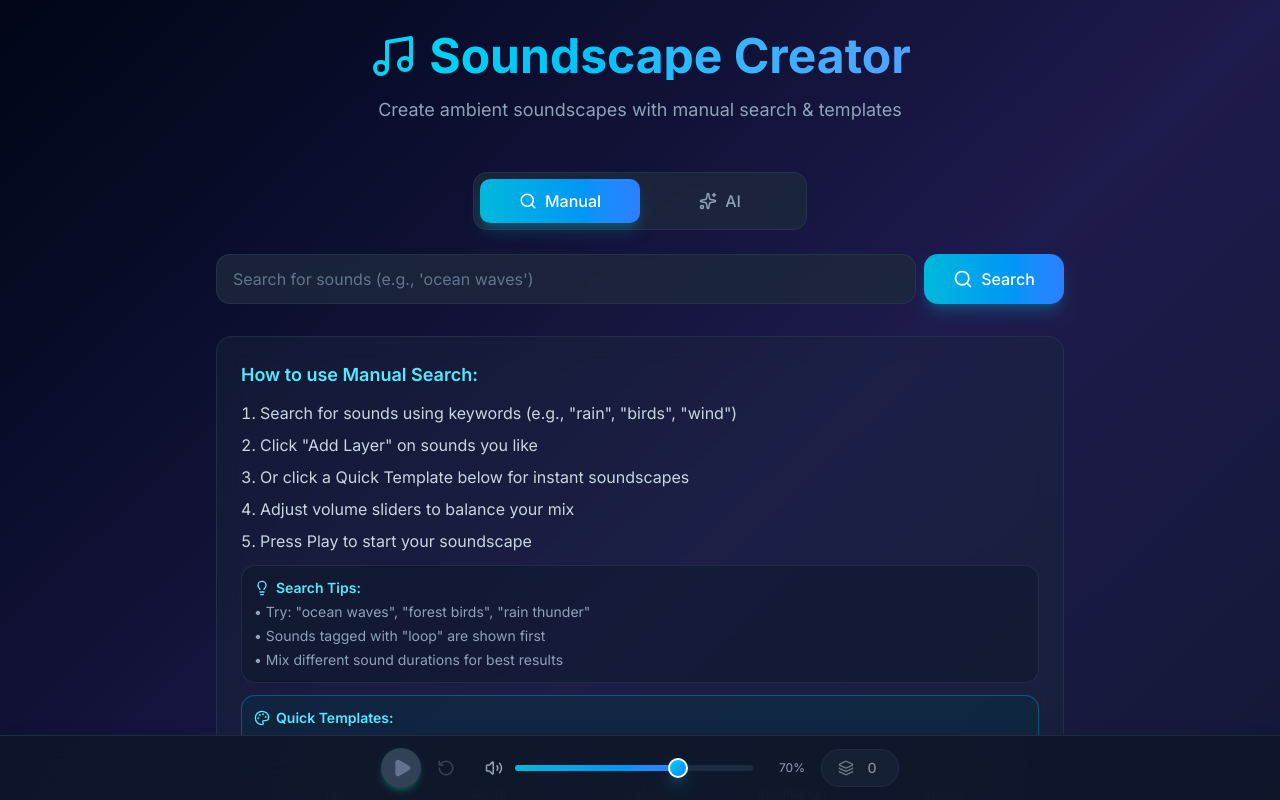
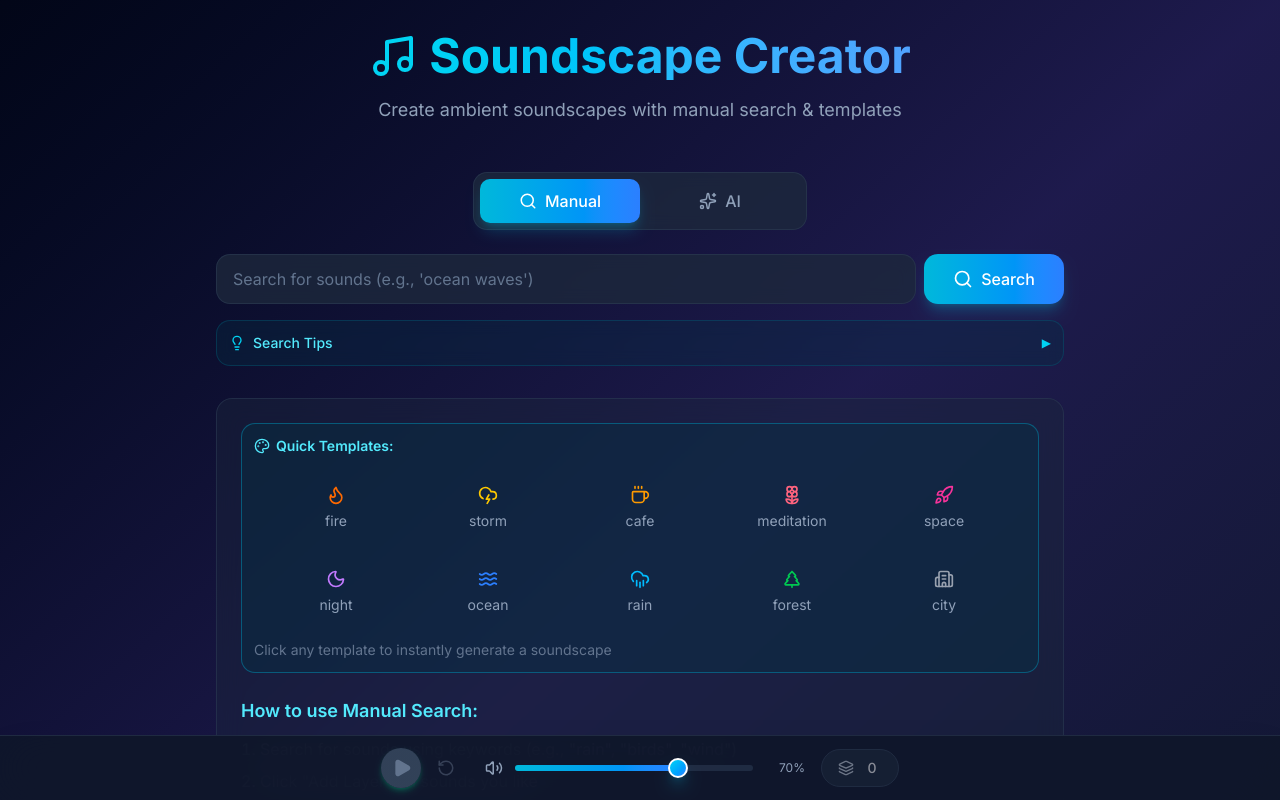
Before and after one commit to Benckert/ambianceAi, a Next.js app in the folder soundscape-app/: page / in a window 1280 px wide. Both pictures are taken after a click on the button "Manual". Shown: the top 800 px of the page. Built offline with nearby package versions, Linux system fonts and the light colour scheme.

Commit message:
updates search tips and template buttons

```diff
--- a/soundscape-app/src/app/page.tsx
+++ b/soundscape-app/src/app/page.tsx
@@ -32,11 +32,14 @@ import {
   Flower2,
   Flame,
   CloudLightning,
+  Loader2,
 } from "lucide-react"
 
 export default function Home() {
   const [useAI, setUseAI] = useState(true)
   const [showLayersPopup, setShowLayersPopup] = useState(false)
+  const [showSearchTips, setShowSearchTips] = useState(false)
+  const [generatingTemplate, setGeneratingTemplate] = useState<string | null>(null)
   const isPlaying = useSoundscapeStore((state) => state.isPlaying)
   const togglePlayback = useSoundscapeStore((state) => state.togglePlayback)
   const reset = useSoundscapeStore((state) => state.reset)
@@ -52,6 +55,7 @@ export default function Home() {
 
   // Handle template click - Now generates soundscape directly
   const handleTemplateClick = async (template: string) => {
+    setGeneratingTemplate(template)
     try {
       // Call the simple soundscape generation API
       const response = await fetch("/api/generate-soundscape-simple", {
@@ -104,6 +108,8 @@ export default function Home() {
       }
     } catch (error) {
       console.error("Template generation error:", error)
+    } finally {
+      setGeneratingTemplate(null)
     }
   }
 
@@ -217,12 +223,137 @@ export default function Home() {
         </div>
 
         {/* Input Component */}
-        <div className="mb-8">
+        <div className={useAI ? "mb-8" : ""}>
           {useAI ? <AIPromptInput /> : <PromptInput />}
         </div>
 
+        {/* Search Tips - Only shown in Manual mode */}
+        {currentMode === "manual" && (
+          <div className="mb-8 mt-4">
+            <button
+              type="button"
+              onClick={() => setShowSearchTips(!showSearchTips)}
+              className="w-full p-3 bg-cyan-950/30 border border-cyan-800/40 rounded-xl backdrop-blur-sm hover:bg-cyan-950/40 transition-colors cursor-pointer"
+            >
+              <div className="flex items-center justify-between gap-2">
+                <div className="flex items-center gap-2">
+                  <Lightbulb
+                    size={14}
+                    className="text-cyan-400 sm:w-4 sm:h-4 flex-shrink-0"
+                  />
+                  <span className="text-xs sm:text-sm text-cyan-300 font-medium">
+                    Search Tips
+                  </span>
+                </div>
+                <span className="text-cyan-400 text-xs">
+                  {showSearchTips ? "▼" : "▶"}
+                </span>
+              </div>
+            </button>
+            {showSearchTips && (
+              <div className="mt-2 p-3 bg-cyan-950/20 border border-cyan-800/30 rounded-xl backdrop-blur-sm">
+                <ul className="text-xs sm:text-sm text-cyan-400/70 space-y-0.5 list-disc list-inside">
+                  <li>Try: "ocean waves", "forest birds", "rain thunder"</li>
+                  <li>Sounds tagged with "loop" are shown first</li>
+                  <li>Mix different sound durations for best results</li>
+                </ul>
+              </div>
+            )}
+          </div>
+        )}
+
         {/* Instructions */}
         <div className="bg-slate-800/40 backdrop-blur-md border border-slate-700/50 rounded-2xl p-4 sm:p-6">
+          {currentMode === "manual" && (
+            <>
+              {/* Quick Template Buttons - Above instructions */}
+              <div className="mb-6 p-3 bg-cyan-950/40 rounded-xl border border-cyan-600/50">
+                <p className="text-xs sm:text-sm font-semibold text-cyan-300 mb-1 flex items-center gap-1.5">
+                  <Palette
+                    size={14}
+                    className="sm:w-4 sm:h-4"
+                  />{" "}
+                  Quick Templates:
+                </p>
+                <div className="grid grid-cols-2 sm:grid-cols-3 md:grid-cols-5 gap-x-3 gap-y-3 text-xs sm:text-sm text-slate-400 p-3">
+                  <TemplateIconButton
+                    icon={Flame}
+                    iconColor="text-orange-500"
+                    label="fire"
+                    onClick={() => handleTemplateClick("fire")}
+                    isLoading={generatingTemplate === "fire"}
+                  />
+                  <TemplateIconButton
+                    icon={CloudLightning}
+                    iconColor="text-yellow-400"
+                    label="storm"
+                    onClick={() => handleTemplateClick("storm")}
+                    isLoading={generatingTemplate === "storm"}
+                  />
+                  <TemplateIconButton
+                    icon={Coffee}
+                    iconColor="text-amber-500"
+                    label="cafe"
+                    onClick={() => handleTemplateClick("cafe")}
+                    isLoading={generatingTemplate === "cafe"}
+                  />
+                  <TemplateIconButton
+                    icon={Flower2}
+                    iconColor="text-rose-400"
+                    label="meditation"
+                    onClick={() => handleTemplateClick("meditation")}
+                    isLoading={generatingTemplate === "meditation"}
+                  />
+                  <TemplateIconButton
+                    icon={Rocket}
+                    iconColor="text-pink-500"
+                    label="space"
+                    onClick={() => handleTemplateClick("space")}
+                    isLoading={generatingTemplate === "space"}
+                  />
+                  <TemplateIconButton
+                    icon={Moon}
+                    iconColor="text-purple-400"
+                    label="night"
+                    onClick={() => handleTemplateClick("night")}
+                    isLoading={generatingTemplate === "night"}
+                  />
+                  <TemplateIconButton
+                    icon={Waves}
+                    iconColor="text-blue-500"
+                    label="ocean"
+                    onClick={() => handleTemplateClick("ocean")}
+                    isLoading={generatingTemplate === "ocean"}
+                  />
+                  <TemplateIconButton
+                    icon={CloudRain}
+                    iconColor="text-sky-400"
+                    label="rain"
+                    onClick={() => handleTemplateClick("rain")}
+                    isLoading={generatingTemplate === "rain"}
+                  />
+                  <TemplateIconButton
+                    icon={TreePine}
+                    iconColor="text-green-500"
+                    label="forest"
+                    onClick={() => handleTemplateClick("forest")}
+                    isLoading={generatingTemplate === "forest"}
+                  />
+                  <TemplateIconButton
+                    icon={Building2}
+                    iconColor="text-gray-400"
+                    label="city"
+                    onClick={() => handleTemplateClick("city")}
+                    isLoading={generatingTemplate === "city"}
+                  />
+                </div>
+                <p className="text-xs sm:text-sm text-slate-500">
+                  Click any template to instantly generate a soundscape
+                </p>
+              </div>
+            </>
+          )}
+
           <h3
             className={`text-base sm:text-lg font-semibold mb-3 ${
               currentMode === "manual" ? "text-cyan-300" : "text-violet-400"
@@ -239,100 +370,10 @@ export default function Home() {
                   "wind")
                 </li>
                 <li>Click "Add Layer" on sounds you like</li>
-                <li>Or click a Quick Template below for instant soundscapes</li>
+                <li>Or click a Quick Template above for instant soundscapes</li>
                 <li>Adjust volume sliders to balance your mix</li>
                 <li>Press Play to start your soundscape</li>
               </ol>
-              <div className="mt-3 p-3 bg-slate-900/50 rounded-xl border border-slate-700/50">
-                <p className="text-xs sm:text-sm font-semibold text-cyan-300 mb-1 flex items-center gap-1.5">
-                  <Lightbulb
-                    size={14}
-                    className="sm:w-4 sm:h-4"
-                  />{" "}
-                  Search Tips:
-                </p>
-                <ul className="text-xs sm:text-sm text-slate-400 space-y-1">
-                  <li>• Try: "ocean waves", "forest birds", "rain thunder"</li>
-                  <li>• Sounds tagged with "loop" are shown first</li>
-                  <li>• Mix different sound durations for best results</li>
-                </ul>
-              </div>
-
-              {/* Quick Template Buttons */}
-              <div className="mt-3 p-3 bg-cyan-950/40 rounded-xl border border-cyan-600/50">
-                <p className="text-xs sm:text-sm font-semibold text-cyan-300 mb-1 flex items-center gap-1.5">
-                  <Palette
-                    size={14}
-                    className="sm:w-4 sm:h-4"
-                  />{" "}
-                  Quick Templates:
-                </p>
-                <div className="grid grid-cols-2 sm:grid-cols-3 md:grid-cols-5 gap-x-3 gap-y-3 text-xs sm:text-sm text-slate-400 p-3">
-                  <TemplateIconButton
-                    icon={Flame}
-                    iconColor="text-orange-500"
-                    label="fire"
-                    onClick={() => handleTemplateClick("fire")}
-                  />
-                  <TemplateIconButton
-                    icon={CloudLightning}
-                    iconColor="text-yellow-400"
-                    label="storm"
-                    onClick={() => handleTemplateClick("storm")}
-                  />
-                  <TemplateIconButton
-                    icon={Coffee}
-                    iconColor="text-amber-500"
-                    label="cafe"
-                    onClick={() => handleTemplateClick("cafe")}
-                  />
-                  <TemplateIconButton
-                    icon={Flower2}
-                    iconColor="text-rose-400"
-                    label="meditation"
-                    onClick={() => handleTemplateClick("meditation")}
-                  />
-                  <TemplateIconButton
-                    icon={Rocket}
-                    iconColor="text-pink-500"
-                    label="space"
-                    onClick={() => handleTemplateClick("space")}
-                  />
-                  <TemplateIconButton
-                    icon={Moon}
-                    iconColor="text-purple-400"
-                    label="night"
-                    onClick={() => handleTemplateClick("night")}
-                  />
-                  <TemplateIconButton
-                    icon={Waves}
-                    iconColor="text-blue-500"
-                    label="ocean"
-                    onClick={() => handleTemplateClick("ocean")}
-                  />
-                  <TemplateIconButton
-                    icon={CloudRain}
-                    iconColor="text-sky-400"
-                    label="rain"
-                    onClick={() => handleTemplateClick("rain")}
-                  />
-                  <TemplateIconButton
-                    icon={TreePine}
-                    iconColor="text-green-500"
-                    label="forest"
-                    onClick={() => handleTemplateClick("forest")}
-                  />
-                  <TemplateIconButton
-                    icon={Building2}
-                    iconColor="text-gray-400"
-                    label="city"
-                    onClick={() => handleTemplateClick("city")}
-                  />
-                </div>
-                <p className="text-xs sm:text-sm text-slate-500">
-                  Click any template to instantly generate a soundscape
-                </p>
-              </div>
             </>
           )}
 
--- a/soundscape-app/src/components/TemplateIconButton.tsx
+++ b/soundscape-app/src/components/TemplateIconButton.tsx
@@ -1,10 +1,11 @@
-import { LucideIcon } from "lucide-react"
+import { LucideIcon, Loader2 } from "lucide-react"
 
 interface TemplateIconButtonProps {
   icon: LucideIcon
   iconColor: string
   label: string
   onClick: () => void
+  isLoading?: boolean
 }
 
 export function TemplateIconButton({
@@ -12,16 +13,25 @@ export function TemplateIconButton({
   iconColor,
   label,
   onClick,
+  isLoading = false,
 }: TemplateIconButtonProps) {
   return (
     <button
       onClick={onClick}
-      className="flex flex-col items-center justify-center gap-1.5 cursor-pointer hover:text-slate-200 hover:scale-110 hover:border-slate-500/50 transition-all duration-150 ease-out border border-transparent rounded-lg p-2 m-1 will-change-transform"
+      disabled={isLoading}
+      className="flex flex-col items-center justify-center gap-1.5 cursor-pointer hover:text-slate-200 hover:scale-110 hover:border-slate-500/50 transition-all duration-150 ease-out border border-transparent rounded-lg p-2 m-1 will-change-transform disabled:opacity-50 disabled:cursor-not-allowed disabled:hover:scale-100"
     >
-      <Icon
-        size={20}
-        className={`${iconColor} flex-shrink-0`}
-      />
+      {isLoading ? (
+        <Loader2
+          size={20}
+          className="text-cyan-400 flex-shrink-0 animate-spin"
+        />
+      ) : (
+        <Icon
+          size={20}
+          className={`${iconColor} flex-shrink-0`}
+        />
+      )}
       <span>{label}</span>
     </button>
   )
```
